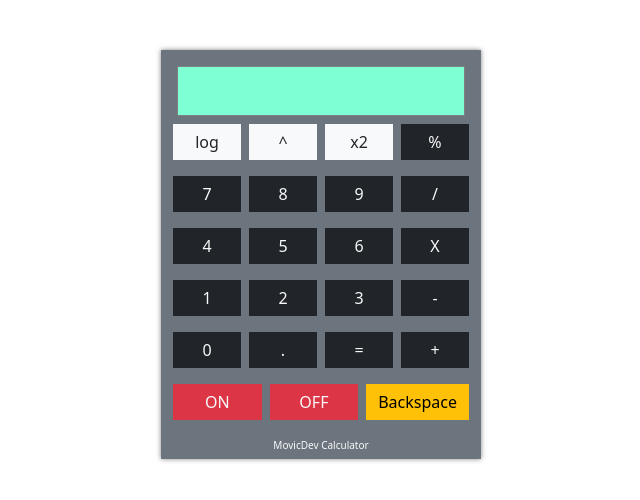
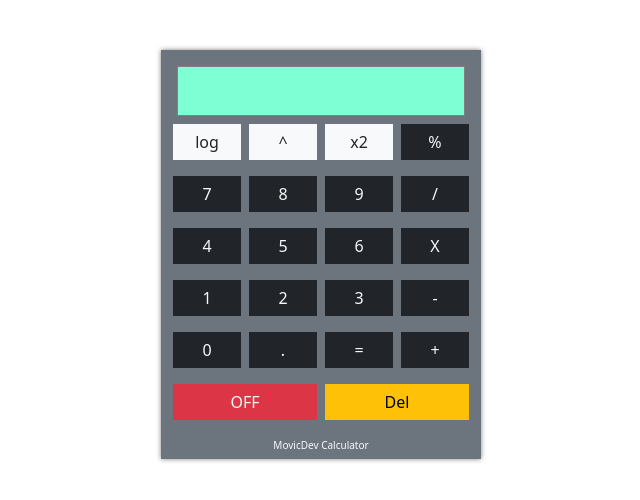
Before and after one commit to MovicDev/calculator, a plain HTML site: page index.html in a window 1280 px wide. Shown: the whole page, without its empty margins (319-959 px from the left). Drawn offline with nearby package versions, Linux system fonts and the light colour scheme.

Commit message:
Update index.html

```diff
--- a/index.html
+++ b/index.html
@@ -50,9 +50,8 @@
        </div>
 
    <div class="row p-1">
-    <button class="btn btn-danger col border-0  rounded-0 m-1 text-center text-light" onclick="ac()">ON</button>
    <button class="btn btn-danger col border-0  rounded-0 m-1 text-center text-light" onclick="clearText()">OFF</button>
-   <button class="btn btn-warning col border-0 rounded-0  m-1 text-center text-dack" onclick="backspaceText()">Backspace</button>
+   <button class="btn btn-warning col border-0 rounded-0  m-1 text-center text-dack" onclick="backspaceText()">Del</button>
    </div>
    <div class="text-light text-center" style="font-size: 10px; position: relative; top: 10px;">MovicDev Calculator</div>
    </div>
@@ -94,19 +93,7 @@
 
 
 
-               if ( function displayText(text){
-                   document.getElementById('screen').innerHTML += text;
-               }
-                   )
 
-              function ac(){
-                 document.getElementById('screen').innerHTML = 0;
-                 let text = document.getElementById('screen').innerHTML
-                cText = text.slice (-1)
-               document.getElementsById('screen').innerHTML = cText;
-
-
-               }
 
 
 
```
